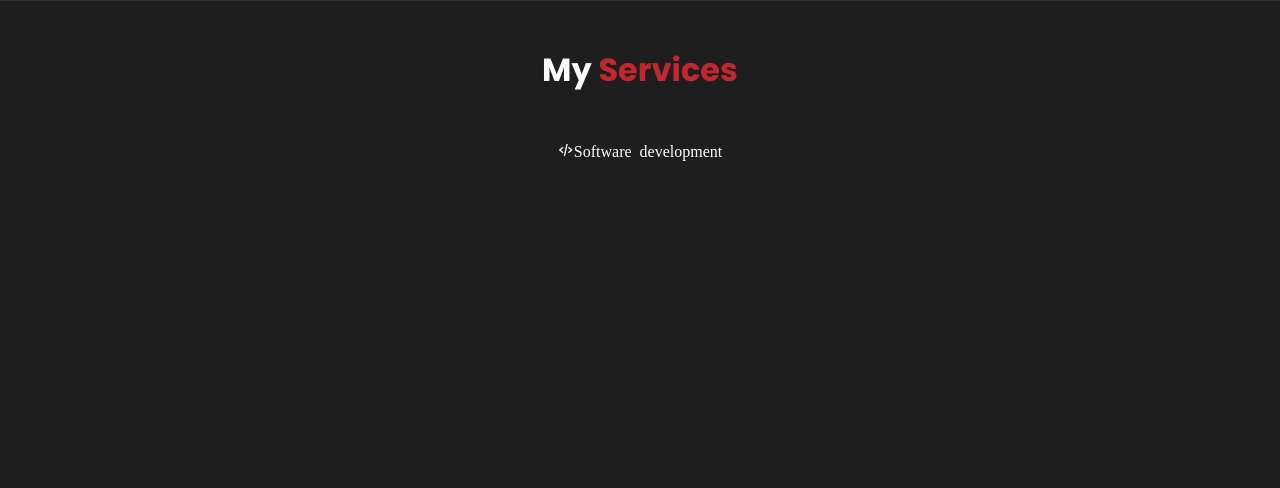
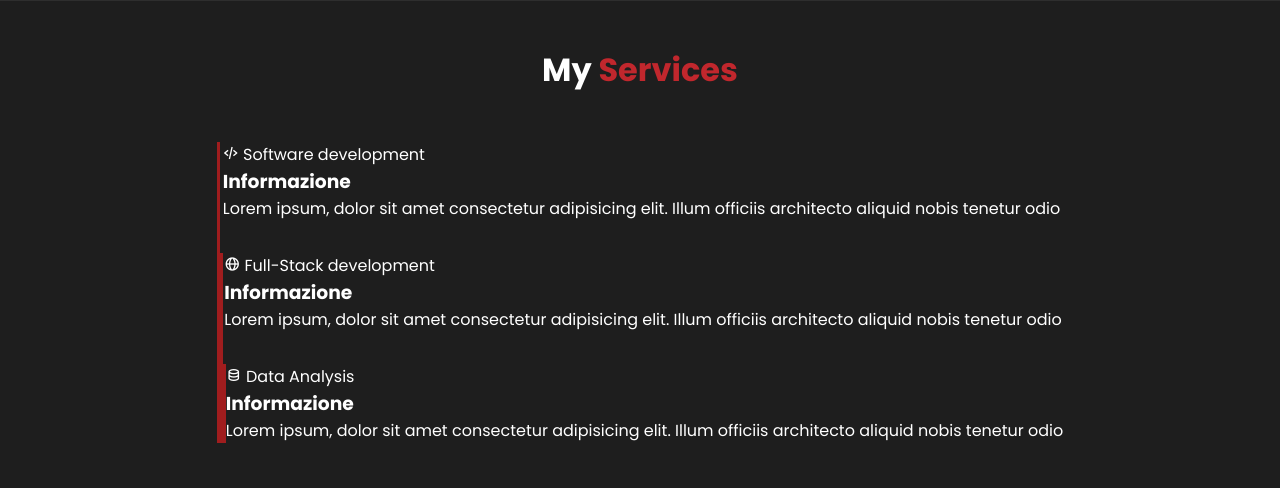
Before and after one commit to chirichexe/Portfolio-Website, a PHP site: page / in a window 1280 px wide. Shown: the part 1666-2154 px from the top of the page. Before the commit the page ends 1827 px from the top, so only its background shows below. Run offline with PHP 8.4, Linux system fonts and the light colour scheme.

Commit message:
cambia rettangolo rosso al lato

```diff
--- a/index.html
+++ b/index.html
@@ -87,16 +87,44 @@
 
   <h2 class="heading">My <span>Services</span></h2>
 
-  <div class="services-row">
-    <div class="services-column">
+  <div class="services-column">
+    <div class="services-row">
 
-      <div class="education-box">
-        <div class="education-content">
+      <div class="services-box">
+
+        <div class="services-content">
           <div class="content">
-            <div class="type"><i class='bx bx-code-alt'>Software development</i></div>
+            <div class="type"><i class='bx bx-code-alt'></i> Software development
+              <h3>Informazione</h3>
+              <p>Lorem ipsum, dolor sit amet consectetur adipisicing elit. Illum officiis architecto aliquid nobis tenetur odio </p></i>
+            </div>
           </div>
         </div>
+
+        <div class="services-box">
+
+          <div class="services-content">
+            <div class="content">
+              <div class="type"><i class='bx bx-globe'></i> Full-Stack development
+                <h3>Informazione</h3>
+                <p>Lorem ipsum, dolor sit amet consectetur adipisicing elit. Illum officiis architecto aliquid nobis tenetur odio </p></i>
+              </div>
+            </div>
+          </div>
+
+          <div class="services-box">
+
+            <div class="services-content">
+              <div class="content">
+                <div class="type"><i class='bx bx-data'></i> Data Analysis
+                  <h3>Informazione</h3>
+                  <p>Lorem ipsum, dolor sit amet consectetur adipisicing elit. Illum officiis architecto aliquid nobis tenetur odio </p></i>
+                </div>
+              </div>
+            </div>
+
       </div>
+    </div>
   </div>
 
 
--- a/style.css
+++ b/style.css
@@ -286,7 +286,7 @@ background-color: var(--nero);
   background-color: #2e2e2e;
 }
 
-/* JOUURNEY */
+/* SERVICES */
 
 .services{
   display: flex;
@@ -298,9 +298,24 @@ background-color: var(--nero);
   background-color: var(--nero)	;
 }
 
+
+.services-column .services-box{
+  border-left: .2rem solid var(--rossoScuro);
+}
+
+.services-box{
+  display: flex;
+  flex-direction: column;
+  align-items: center;
+  justify-content: space-between;
+  gap: 2rem;
+}
+
+
+/*
 .text-box {
   width: 1000px;
   display: flex;
   justify-content: space-between;
   gap: 4rem
-}
+}*/
```
